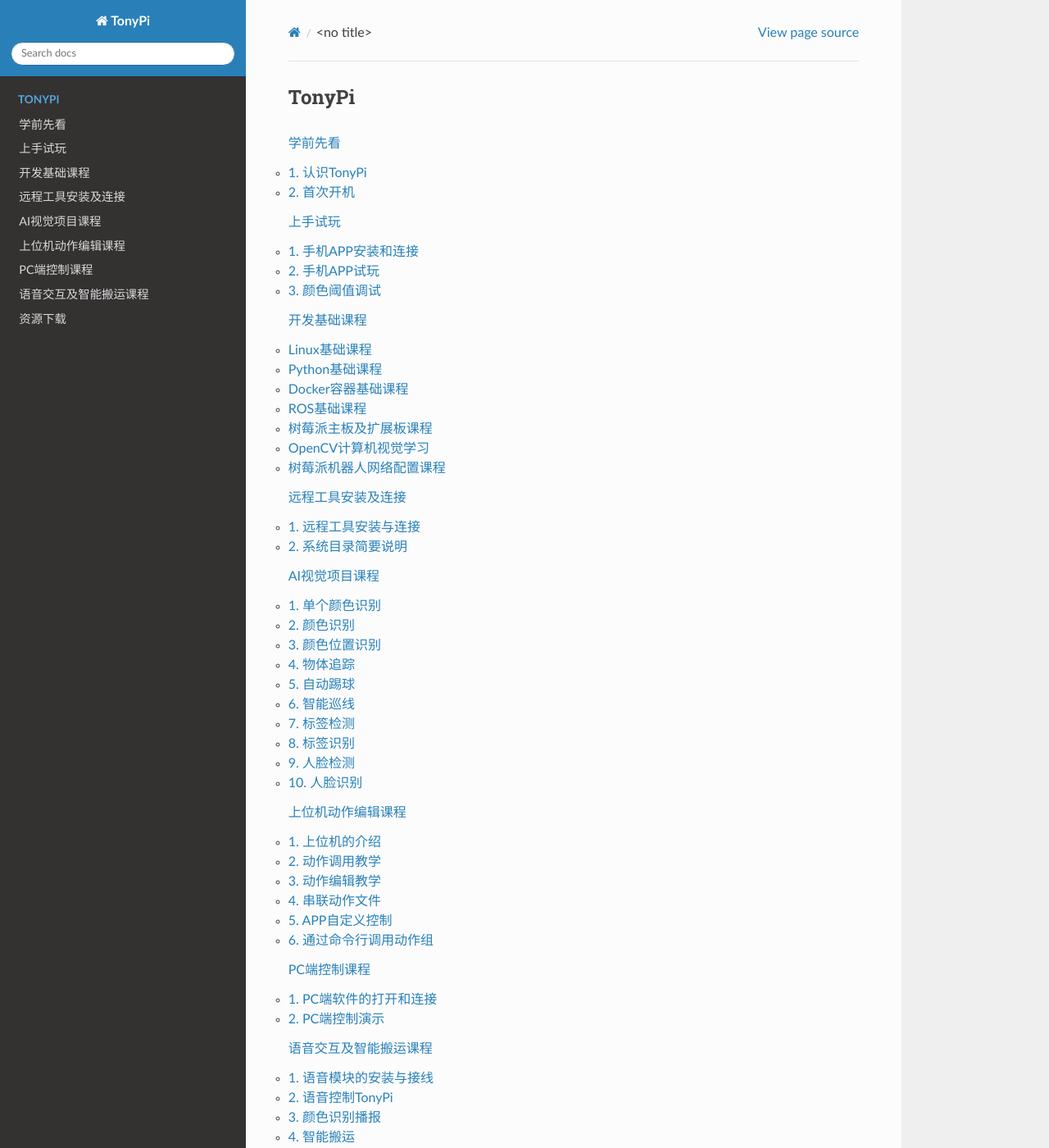
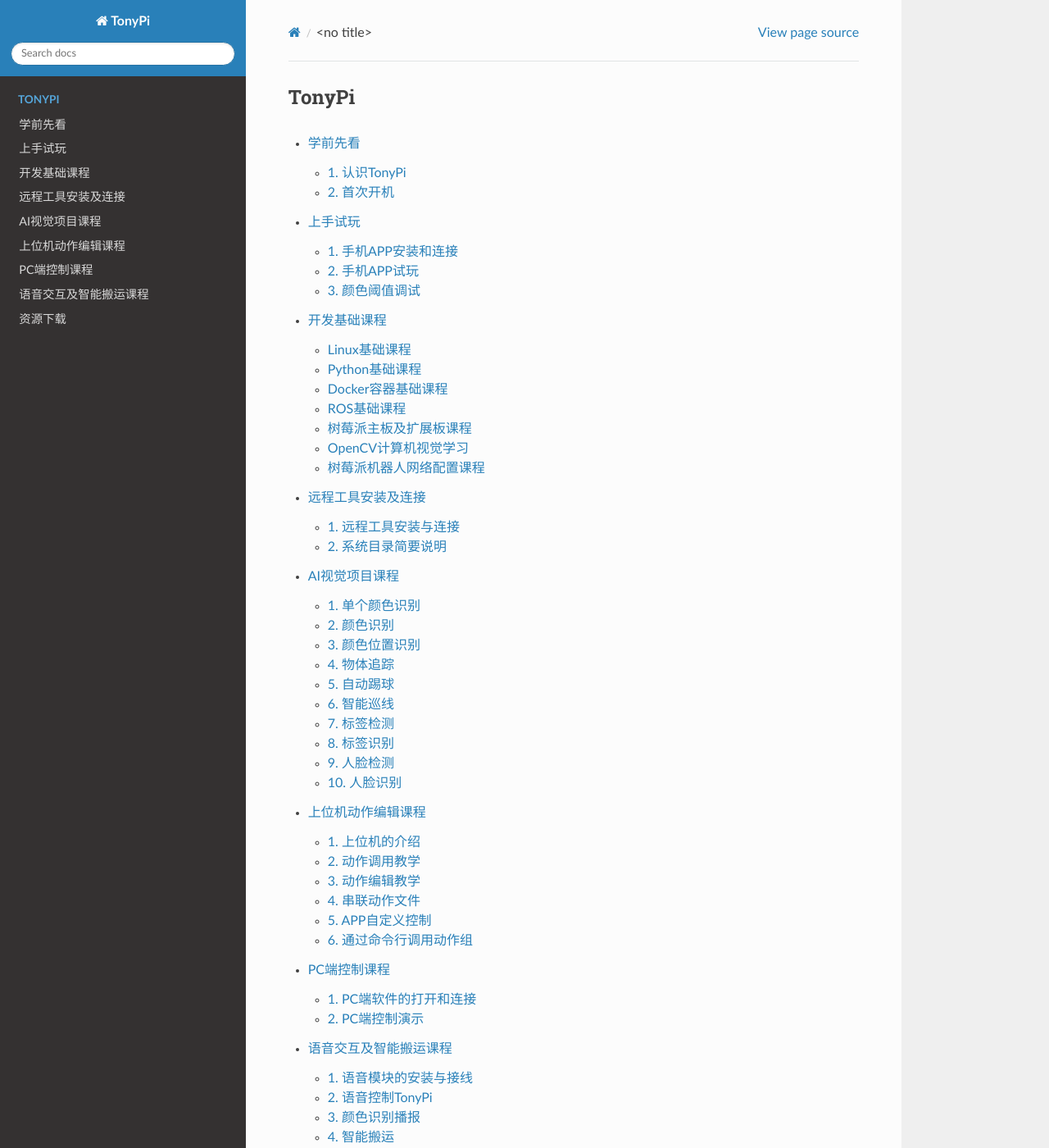
Before and after one commit to Hiwonder-docs/TonyPi, a Sphinx documentation site: the page built from source/index.rst, in a window 1280 px wide and 1400 px high. Shown: the whole window at 82% size. Built offline with Sphinx 7.4.7 and the Read the Docs theme 3.1.0, drawn with Linux system fonts in a browser that asks for light colours.

Commit message:
update/7 commit

```diff
--- a/source/_static/style.css
+++ b/source/_static/style.css
@@ -49,7 +49,7 @@
     border-left: 1px solid #e1e4e5;
 }
 
-.rst-content .section ul li, .rst-content .toctree-wrapper ul li, .rst-content section ul li, .wy-plain-list-disc li, article ul li{
+.rst-content .section ul li, .rst-content section ul li, .wy-plain-list-disc li, article ul li{
     margin-left: 0px;
     list-style: none;
 }
--- a/source/conf.py
+++ b/source/conf.py
@@ -10,6 +10,7 @@
 copyright = '2024, Hiwonder'
 author = 'Hiwonder'
 release = 'v1.0'
+tocdpeth = 2  # 设置目录深度为2
 
 # -- General configuration ---------------------------------------------------
 # https://www.sphinx-doc.org/en/master/usage/configuration.html#general-configuration
```
